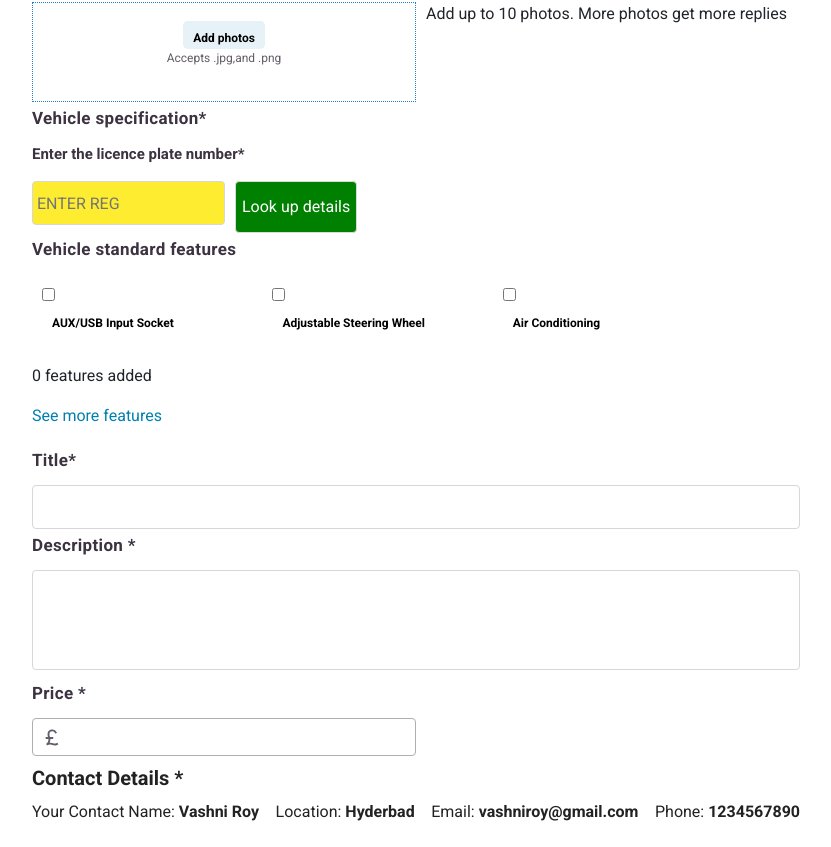
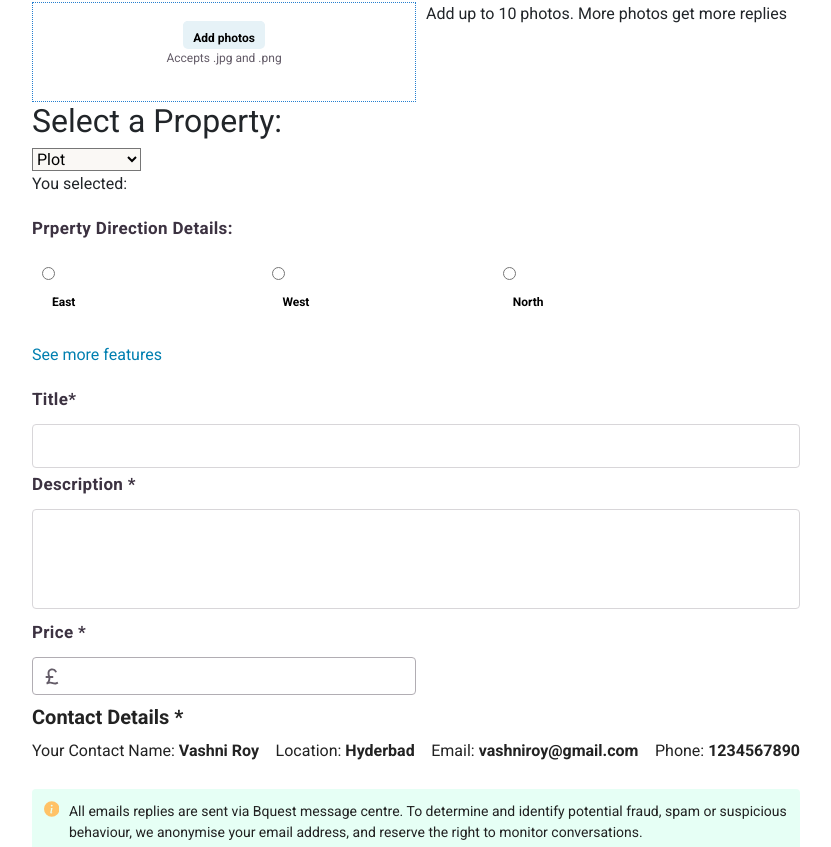
Before and after one commit to vashniroylgs/gumtree-frontend, a React (Create React App) app: page /propertyuploadform in a window 1280 px wide. Shown: the part 193-1040 px from the top of the page, without its empty margins (224-1055 px from the left). Built offline with nearby package versions, Linux system fonts and the light colour scheme; a web font is replaced by a local one.

Commit message:
propertyform

```diff
--- a/src/Components/AutomobilesUpload/index.js
+++ b/src/Components/AutomobilesUpload/index.js
@@ -315,7 +315,7 @@ export class AutomobilesUploadForm extends Component {
           <div className="upload-form-email-related-caution-container">
             <BsFillInfoCircleFill className="upload-form-email-related-caution-icon" />
             <p className="upload-form-email-related-caution-description">
-              All emails replies are sent via Gumtree message centre. To
+              All emails replies are sent via Bquest message centre. To
               determine and identify potential fraud, spam or suspicious
               behaviour, we anonymise your email address, and reserve the right
               to monitor conversations.
--- a/src/Components/PropertyUpload/index.js
+++ b/src/Components/PropertyUpload/index.js
@@ -3,43 +3,55 @@ import "./index.css";
 import { BiPound } from "react-icons/bi";
 import { BsFillInfoCircleFill } from "react-icons/bs";
 
-const carFeatures = [
-  { id: 1, feature: "AUX/USB Input Socket" },
-  { id: 2, feature: "Adjustable Steering Wheel" },
-  { id: 3, feature: "Air Conditioning" },
-  { id: 4, feature: "Airbag Knee Driver" },
-  { id: 5, feature: "Alarm System/Remote Anti-Theft" },
-  { id: 6, feature: "Alloy Wheels" },
-  { id: 7, feature: "Android Auto" },
-  { id: 8, feature: "Anti-lock Braking" },
-  { id: 9, feature: "Apple Car Play" },
-  { id: 10, feature: "Automatic Air Con/Climate Control" },
-  { id: 11, feature: "Automatic Headlights with Dusk Sensor" },
-  { id: 12, feature: "Automatic Stop/Start" },
-  { id: 13, feature: "Bluetooth Connectivity" },
-  { id: 14, feature: "Central Locking Remote Control" },
-  { id: 15, feature: "Child Proof Rear Door Locks" },
-  { id: 16, feature: "Cruise Control" },
-  { id: 17, feature: "Curtain Airbags" },
-  { id: 18, feature: "Daytime Running Lights" },
-  { id: 19, feature: "Dual Front Airbags Package" },
-  { id: 20, feature: "Electronic Stability Program" },
+const propertyDirection = [
+  { id: 1, feature: "East" },
+  { id: 2, feature: "West" },
+  { id: 3, feature: "North" },
+  { id: 4, feature: "South" },
+];
+
+const propertyDetails = [
+  {
+    name: "Plot",
+    propertyDetail: "plot",
+  },
+  {
+    name: "House",
+    propertyDetail: "house",
+  },
+  {
+    name: "Commercial",
+    propertyDetail: "Commercial",
+  },
+];
+
+const HouseDetails = [
+  {
+    name: "1 BHK",
+    propertyDetail: "1BHK",
+  },
+  {
+    name: "2 BHK",
+    propertyDetail: "2BHK",
+  },
+  {
+    name: "3 BHK",
+    propertyDetail: "3BHK",
+  },
 ];
 
 export class PropertyUploadForm extends Component {
   state = {
-    vehicleNumber: "",
-    features: [],
+    direction: "",
     title: "",
     description: "",
     price: "",
     showMore: false,
+    images: [],
+    selectedPropertyType: "",
+    selectedPropertyLevel: "",
   };
 
-  takeVehicleNumber = (event) => {
-    event.preventDefault();
-    this.setState({ vehicleNumber: event.target.value });
-  };
   takePrice = (event) => {
     event.preventDefault();
     this.setState({ price: event.target.value });
@@ -57,37 +69,101 @@ export class PropertyUploadForm extends Component {
     this.setState({ showMore: !this.state.showMore });
   };
 
-  toggleCheckbox = (event) => {
-    const { value, checked } = event.target;
-    this.setState((prevState) => {
-      if (checked) {
-        // Add the checked item to the list
-        return { features: [...prevState.features, value] };
-      } else {
-        // Remove the unchecked item from the list
-        return {
-          features: prevState.features.filter((item) => item !== value),
-        };
-      }
-    });
+  handleImageChange = (e) => {
+    const files = e.target.files;
+    this.setState({ images: [...files] }); // Use spread operator to create a new array
   };
 
-  postCarDetails = () => {
-    const { price, description, title, features, vehicleNumber } = this.state;
+  toggleCheckbox = (event) => {
+    const { value } = event.target;
+    this.setState({ direction: value });
+  };
+  handlePropertyChange = (event) => {
+    this.setState({ selectedPropertyType: event.target.value });
+  };
+
+  handlePropertyLevelChange = (event) => {
+    this.setState({ selectedPropertyLevel: event.target.value });
+  };
+
+  showPropertyLevels = () => {
+    return (
+      <div className="d-flex flex-column align-items-center mt-5">
+        <select
+          value={this.state.selectedCar}
+          onChange={this.handlePropertyLevelChange}
+        >
+          {HouseDetails.map((each) => (
+            <option value={each.name}>{each.name}</option>
+          ))}
+        </select>
+        <p>You selected: {this.state.selectedPropertyLevel}</p>
+      </div>
+    );
+  };
+
+  postCarDetails = (e) => {
+    e.preventDefault();
+    const {
+      price,
+      description,
+      title,
+      direction,
+      selectedPropertyType,
+      selectedPropertyLevel,
+    } = this.state;
+
+    const formData = new FormData();
+    formData.append("price", price);
+    formData.append("description", description);
+    formData.append("title", title);
+    formData.append("propertytype", selectedPropertyType);
+    formData.append("propertylevel", selectedPropertyLevel);
+    formData.append("direction", direction);
+    for (let i = 0; i < this.state.images.length; i++) {
+      formData.append("images", this.state.images[i]);
+    }
+    console.log(formData);
+    fetch("http://localhost:3009/addpropertyad", {
+      method: "POST",
+      body: formData,
+    })
+      .then((response) => response.json())
+      .then((data) => {
+        console.log(data); // Handle the response data as needed
+      })
+      .catch((error) => {
+        console.error(error);
+      });
   };
 
   render() {
-    const { vehicleNumber, title, description, price, showMore, features } =
-      this.state;
-    console.log(features);
+    const {
+      title,
+      description,
+      price,
+      showMore,
+      direction,
+      selectedPropertyType,
+      selectedPropertyLevel,
+    } = this.state;
     const showMoreClassName = showMore
       ? "upload-form-list-container-show-more"
       : "upload-form-list-container";
-    console.log(vehicleNumber, title, price, description);
+    console.log(
+      selectedPropertyType,
+      title,
+      direction,
+      price,
+      description,
+      selectedPropertyLevel
+    );
     return (
       <div className="upload-form-main-container">
         <div className="upload-form-sub-container">
-          <h1 className="upload-form-sub-container-heading">Sell Your Property</h1>
+          <h1 className="upload-form-sub-container-heading">
+            Sell Your Property
+          </h1>
           <div className="upload-form-image-upload-main-container">
             <h4 className="upload-form-vehicle-container-heading">Photos</h4>
             <div className="upload-form-image-first-container">
@@ -96,9 +172,9 @@ export class PropertyUploadForm extends Component {
                   <input
                     className="upload-form-image-input"
                     type="file"
-                    accept="image/*"
+                    name="images"
                     multiple
-                    // onChange={this.handleImageUpload}
+                    onChange={this.handleImageChange}
                   />
                   <label
                     htmlFor="fileupload"
@@ -107,14 +183,29 @@ export class PropertyUploadForm extends Component {
                     Add photos
                   </label>
                 </div>
-                <p className="upload-form-image-para">Accepts .jpg,and .png</p>
+                <p className="upload-form-image-para">Accepts .jpg and .png</p>
               </div>
               <div>
                 <p>Add up to 10 photos. More photos get more replies</p>
               </div>
             </div>
           </div>
-          <div className="upload-form-vehicle-container">
+          <div className="d-flex ">
+            <div>
+              <h2>Select a Property:</h2>
+              <select
+                value={this.state.selectedCar}
+                onChange={this.handlePropertyChange}
+              >
+                {propertyDetails.map((each) => (
+                  <option value={each.name}>{each.name}</option>
+                ))}
+              </select>
+              <p>You selected: {this.state.selectedPropertyType}</p>
+            </div>
+            {selectedPropertyType === "House" && this.showPropertyLevels()}
+          </div>
+          {/* <div className="upload-form-vehicle-container">
             <h2 className="upload-form-vehicle-container-heading">
               Vehicle specification*
             </h2>
@@ -133,22 +224,23 @@ export class PropertyUploadForm extends Component {
                 Look up details
               </button>
             </div>
-          </div>
+          </div> */}
           <div className="upload-from-vehicle-features">
             <h1 className="upload-form-vehicle-container-heading">
-              Vehicle standard features
+              Prperty Direction Details:
             </h1>
             <div className={showMoreClassName}>
-              {carFeatures.map((eachFeature) => (
+              {propertyDirection.map((eachFeature) => (
                 <li
                   key={eachFeature.id}
                   className="upload-from-vehicle-features-list"
                 >
                   <input
-                    type="checkbox"
+                    type="radio"
                     value={eachFeature.feature}
-                    checked={this.state.features.includes(eachFeature.feature)}
+                    // checked={this.state.features.includes(eachFeature.feature)}
                     onChange={this.toggleCheckbox}
+                    name="direction"
                   />
                   <label className="upload-form-list-label">
                     {eachFeature.feature}
@@ -156,7 +248,6 @@ export class PropertyUploadForm extends Component {
                 </li>
               ))}
             </div>
-            <p>{features.length} features added</p>
             <p className="upload-form-see-more-link" onClick={this.showAll}>
               {showMore ? "show less" : "See more features"}
             </p>
@@ -226,7 +317,7 @@ export class PropertyUploadForm extends Component {
           <div className="upload-form-email-related-caution-container">
             <BsFillInfoCircleFill className="upload-form-email-related-caution-icon" />
             <p className="upload-form-email-related-caution-description">
-              All emails replies are sent via Gumtree message centre. To
+              All emails replies are sent via Bquest message centre. To
               determine and identify potential fraud, spam or suspicious
               behaviour, we anonymise your email address, and reserve the right
               to monitor conversations.
```
